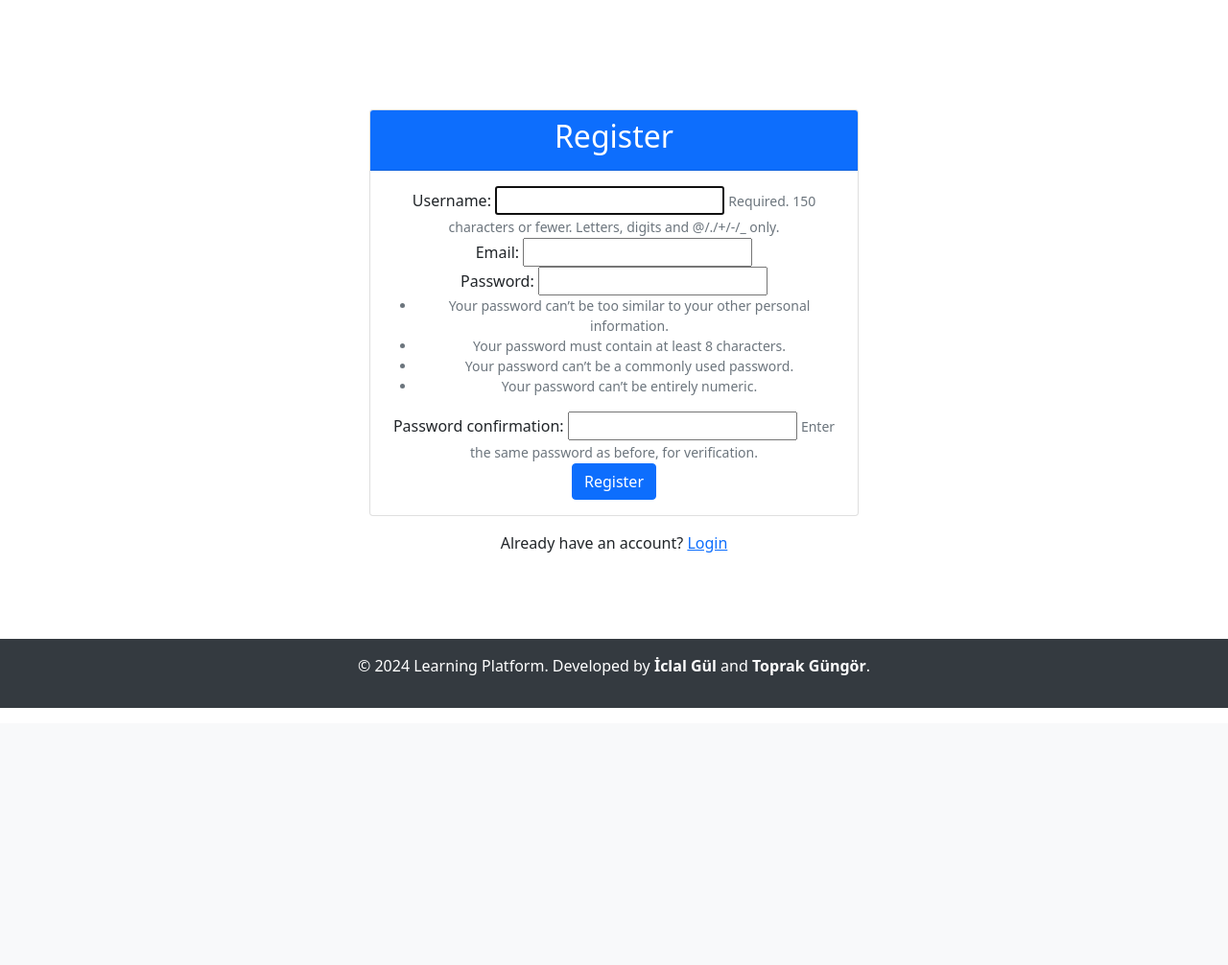
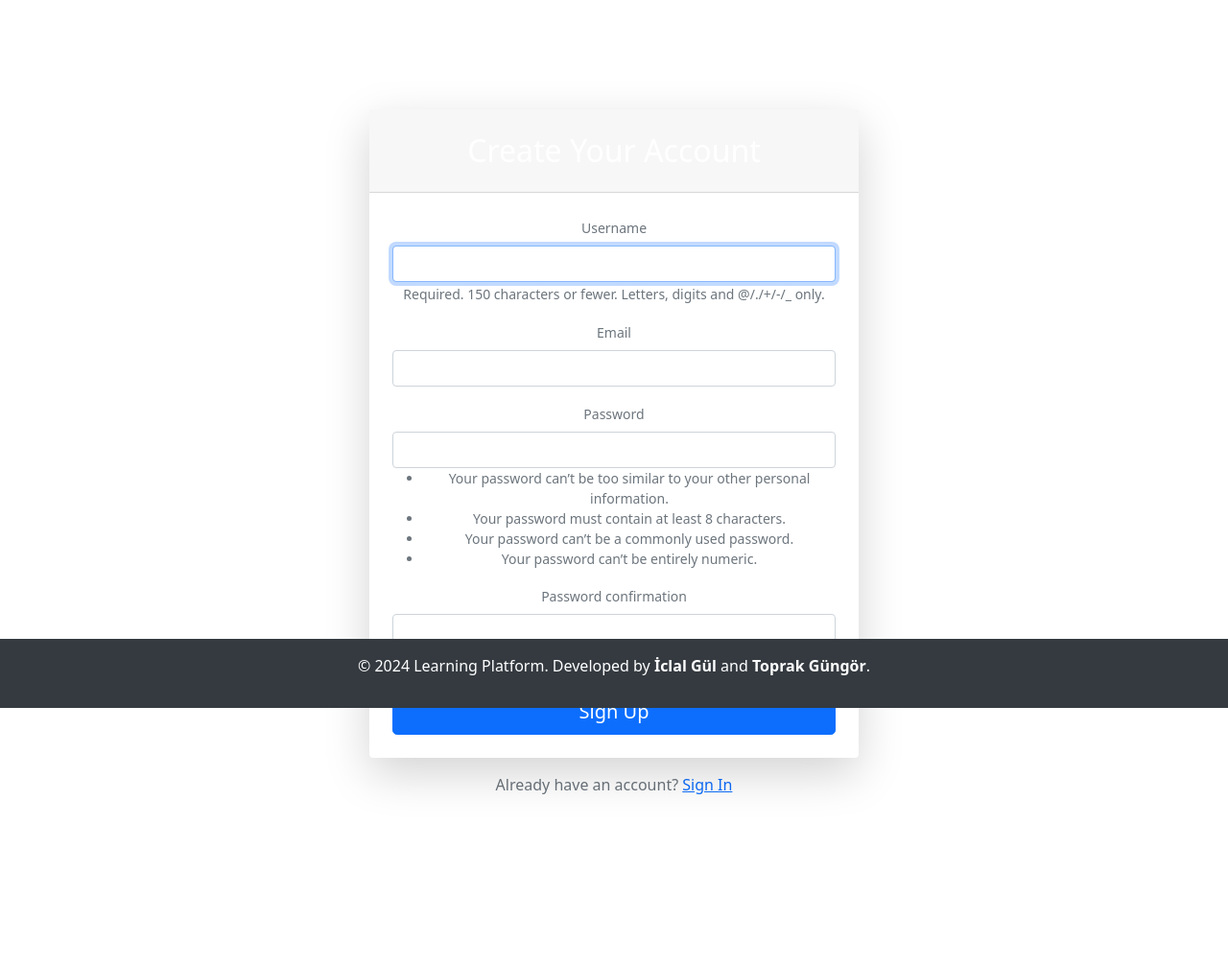
Before and after one commit to b2210356037/learning_platform, a Django app: page /accounts/register/ in a window 1280 px wide. Shown: the part 62-1068 px from the top of the page at 96% size. Before the commit the page ends 800 px from the top, so only its background shows below. Run offline with Django 5.2, Linux system fonts and the light colour scheme.

Commit message:
register page design improved

```diff
--- a/learning_platform/accounts/forms.py
+++ b/learning_platform/accounts/forms.py
@@ -9,9 +9,7 @@ class CustomUserCreationForm(UserCreationForm):
         model = User
         fields = ("username", "email", "password1", "password2")
 
-    def save(self, commit=True):
-        user = super(CustomUserCreationForm, self).save(commit=False)
-        user.email = self.cleaned_data['email']
-        if commit:
-            user.save()
-        return user
+    def __init__(self, *args, **kwargs):
+        super().__init__(*args, **kwargs)
+        for field in self.fields.values():
+            field.widget.attrs['class'] = 'form-control'
--- a/learning_platform/templates/accounts/register.html
+++ b/learning_platform/templates/accounts/register.html
@@ -1,35 +1,42 @@
 {% extends 'base.html' %}
 {% load static %}
+
+{% block extra_css %}
+<link rel="stylesheet" href="{% static 'css/register.css' %}">
+{% endblock %}
+
 
 {% block content %}
 <div class="container py-5">
   <div class="row justify-content-center">
     <div class="col-md-6">
-      <div class="card">
-        <div class="card-header bg-primary text-white text-center">
-          <h2>Register</h2>
+      <div class="card shadow-lg border-0 rounded-lg">
+        <div class="card-header bg-gradient-primary text-white text-center py-4">
+          <h2 class="font-weight-light mb-0">Create Your Account</h2>
         </div>
-        <div class="card-body">
+        <div class="card-body p-4">
           <form method="post">
             {% csrf_token %}
             {% for field in form %}
-              <div class="form-group">
-                {{ field.label_tag }}
+              <div class="form-group mb-3">
+                <label class="form-label small text-muted">{{ field.label }}</label>
                 {{ field }}
                 {% if field.help_text %}
-                  <small class="form-text text-muted">{{ field.help_text }}</small>
+                  <small class="form-text text-muted">{{ field.help_text|safe }}</small>
                 {% endif %}
                 {% for error in field.errors %}
-                  <div class="alert alert-danger">{{ error }}</div>
+                  <div class="alert alert-danger mt-1 p-2 small">{{ error }}</div>
                 {% endfor %}
               </div>
             {% endfor %}
-            <button type="submit" class="btn btn-primary btn-block">Register</button>
+            <div class="d-grid">
+              <button type="submit" class="btn btn-primary btn-lg">Sign Up</button>
+            </div>
           </form>
         </div>
       </div>
       <div class="text-center mt-3">
-        <p>Already have an account? <a href="{% url 'login' %}">Login</a></p>
+        <p class="text-muted">Already have an account? <a href="{% url 'login' %}" class="text-primary">Sign In</a></p>
       </div>
     </div>
   </div>
```
Also changed, not shown: learning_platform/static/css/register.css (+26 -0 lines).
